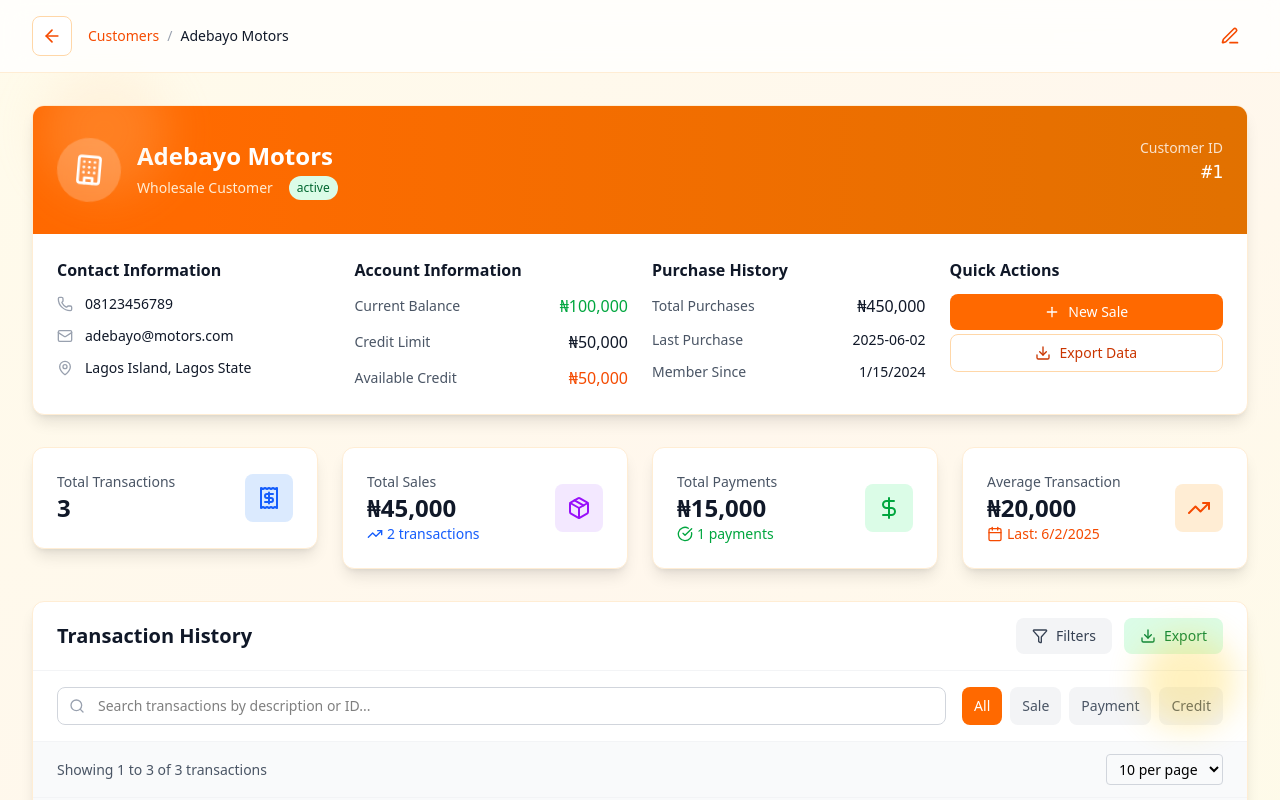
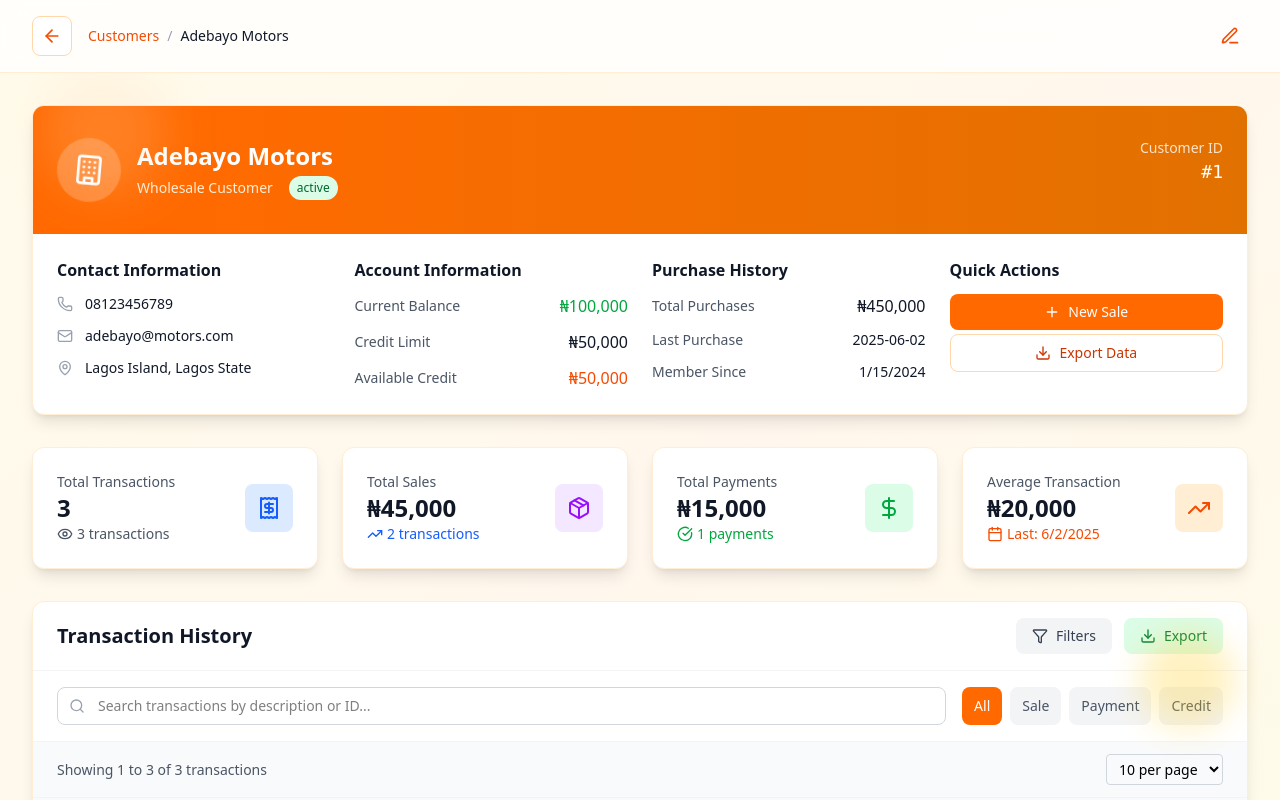
Before and after one commit to Ademic2022/pos-webapp, a Next.js app: page /customer/1 in a window 1280 px wide. Shown: the top 800 px of the page. Built offline with nearby package versions, Linux system fonts and the light colour scheme.

Commit message:
feat: Add transaction count display to Customer Detail Page

```diff
--- a/src/app/customer/[customerId]/page.tsx
+++ b/src/app/customer/[customerId]/page.tsx
@@ -727,6 +727,11 @@ const CustomerDetailPage = () => {
                   icon={Receipt}
                   iconBg="bg-blue-100"
                   iconColor="text-blue-600"
+                  change={{
+                    value: `${transactions.length} transactions`,
+                    icon: Eye,
+                    textColor: "text-gray-600",
+                  }}
                 />
               ),
               delay: 0.6,
```
